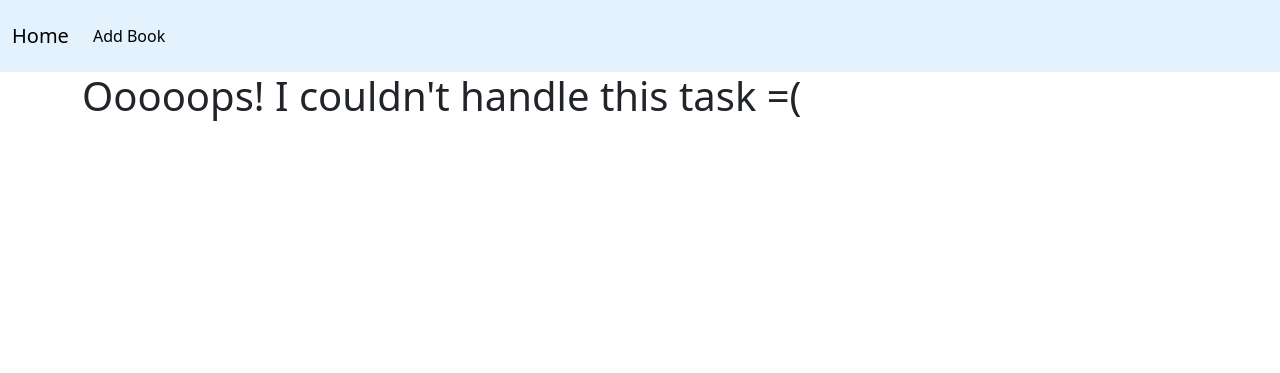
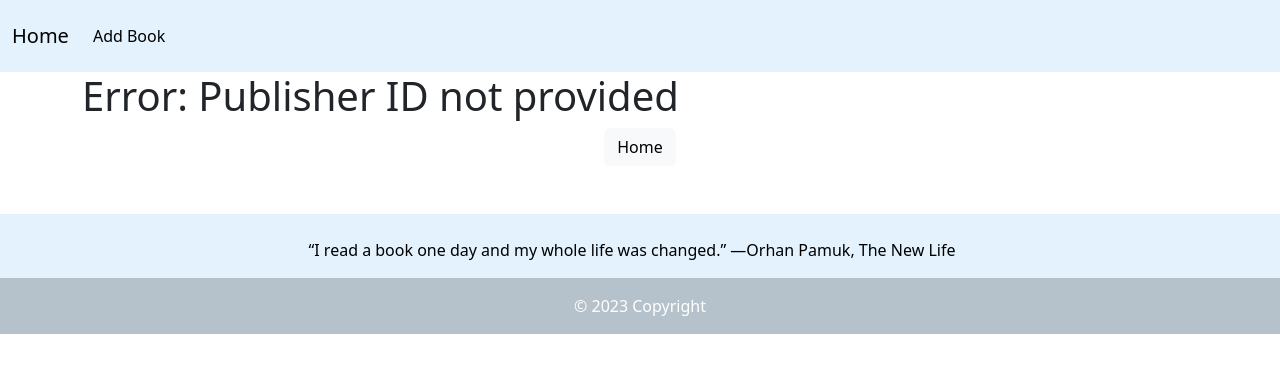
Before and after one commit to Oleganda/BE19-CR4-Olga-Terleeva, a PHP site: page /publisher.php in a window 1280 px wide. Shown: the top 373 px of the page. Run offline with PHP 8.4, Linux system fonts and the light colour scheme.

Commit message:
fix bugs

```diff
--- a/index.php
+++ b/index.php
@@ -12,7 +12,7 @@ if (mysqli_num_rows($result) > 0) {                 //check here if smth in the
         <div class='card-body '>
             <h5 class='card-title'>{$row["author_first_name"]} {$row["author_last_name"]}</h5>
             <p class='card-text'> {$row["title"]}</p>
-            <p class='card-text'> Publisher: <a href='publisher.php?id={$row["publisher_name"]}'>{$row["publisher_name"]}</a> {$row["publisher_address"]}</p>
+            <p class='card-text'> Publisher: <a href='publisher.php?publisher_id={$row["publisher_name"]}'>{$row["publisher_name"]}</a> {$row["publisher_address"]}</p>
              <p class='card-text'> Type: {$row["type"]}</p>
               <p class='card-text'> {$row["short_description"]}</p>
               <p class='card-text'> First published in: {$row["publish_date"]}</p>
--- a/publisher.php
+++ b/publisher.php
@@ -1,4 +1,29 @@
 <?php
 include 'inc/header.php';
+require_once "db_connect.php";
 
-echo "<h1>Ooooops! I couldn't handle this task =(</h1>";
+if (isset($_GET['publisher_id'])) {
+    $publisher_id = $_GET['publisher_id'];
+    $sql = "SELECT * FROM `BOOKS` WHERE publisher_name = '$publisher_id'";
+    $result = mysqli_query($connect, $sql);
+
+    if (mysqli_num_rows($result) > 0) {                //check if there are books from specific publisher, if there is -> print the header
+        echo "<h1>All books from publisher:</h1>";
+
+        while ($row = mysqli_fetch_assoc($result)) {    //loop checks all books of specific publisher
+            echo "<div>
+            <p class='mt-5'>{$row['title']}</p>
+            <p><img src='photos/{$row["image"]}' class='card-img-top ' style='width: 150px; 'height = 200px alt='...'></p>
+            </div>";
+        }
+    }
+} else {
+    echo "<h1>Error: Publisher ID not provided</h1>";     //if id was not provided, error message will pop up
+}
+?>
+
+<div class='d-flex justify-content-center mb-5'><a href='index.php' class='btn btn-light'>Home</a> </div>
+
+
+<?php include 'inc/footer.php';
+?>
--- a/update.php
+++ b/update.php
@@ -7,7 +7,7 @@ $sql = "SELECT * FROM BOOKS WHERE id = $id";
 $result = mysqli_query($connect, $sql);
 $row = mysqli_fetch_assoc($result);
 
-if (isset($_POST["update"])) {     //when btn update clicked we update info
+if (isset($_POST["update"])) {                                         //when btn update clicked we update info
     $title = mysqli_real_escape_string($connect, $_POST["title"]);    //function will escape values before inserting them in the SQL query.
     $image = uploadFile($_FILES["image"]);                             //used it, because some books had syntax issues while updating
     $type = mysqli_real_escape_string($connect, $_POST["type"]);
@@ -88,7 +88,7 @@ if (isset($_POST["update"])) {     //when btn update clicked we update info
                 <input type="text" class="form-control" id="exampleFormControlInput1" placeholder="Availability" name="availability" value="<?= $row["availability"] ?>">
             </div>
 
-            <div class="d-flex justify-content-center m-5 "><button name="update" type="submit" class="btn btn-warning">Update</button></div>
+            <div class="d-flex justify-content-center m-5 "><button name="update" type="submit" class="btn btn-light">Update</button></div>
 
         </form>
     </div>
```
